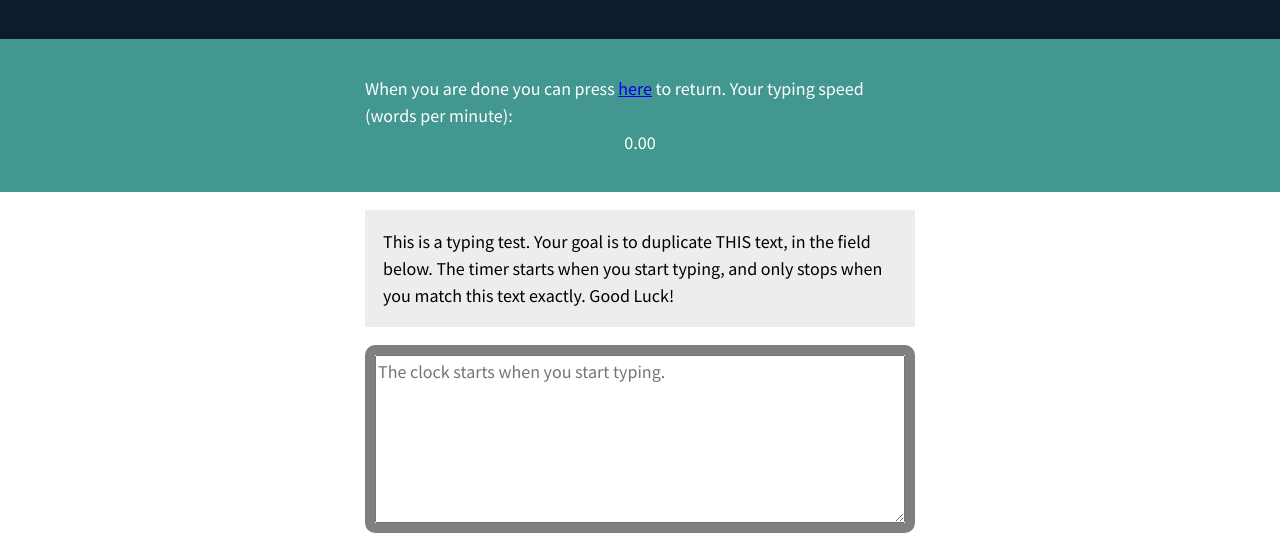
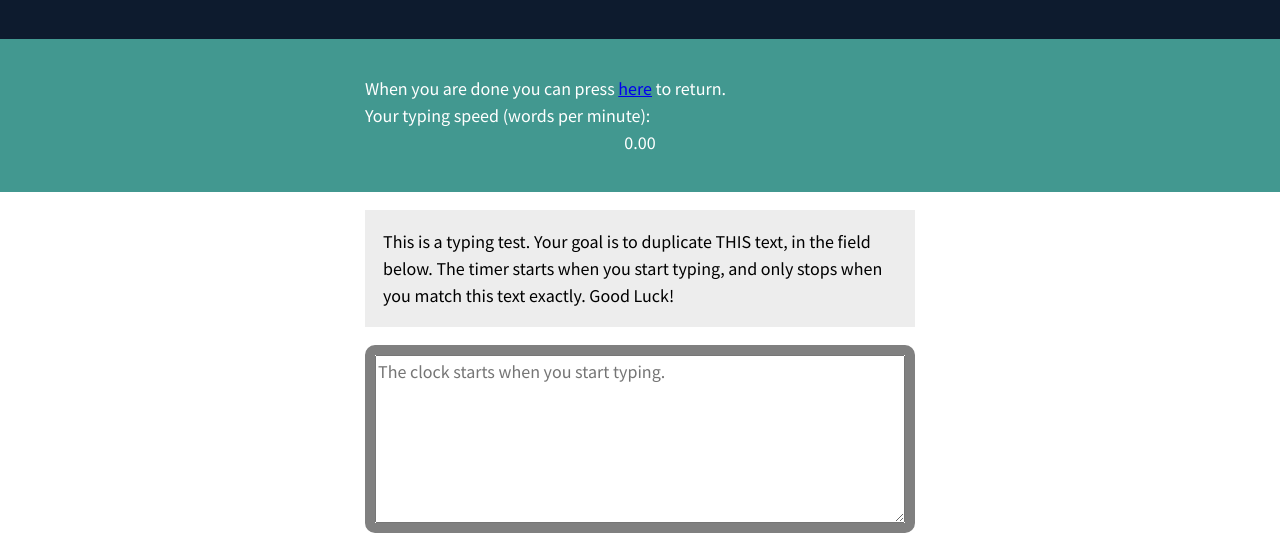
Before and after one commit to jzraiti/jzraiti.github.io, a plain HTML site: page TypingSpeedApp/typeSpeed.html in a window 1280 px wide. Shown: the part 99-634 px from the top of the page. Drawn offline with Linux system fonts and the light colour scheme.

Commit message:
touch up

```diff
--- a/TypingSpeedApp/typeSpeed.html
+++ b/TypingSpeedApp/typeSpeed.html
@@ -16,7 +16,8 @@
     </header>
     <main class="main">
         <article class="intro">
-            <p>When you are done you can press <a href="../index.html">here</a> to return. Your typing speed (words per minute): </p>
+            <p>When you are done you can press <a href="../index.html">here</a> to return.</p>
+            <p>Your typing speed (words per minute): </p>
             <div id="wordsPerMinute">0.00</div>
 
         </article><!-- .intro -->
```
